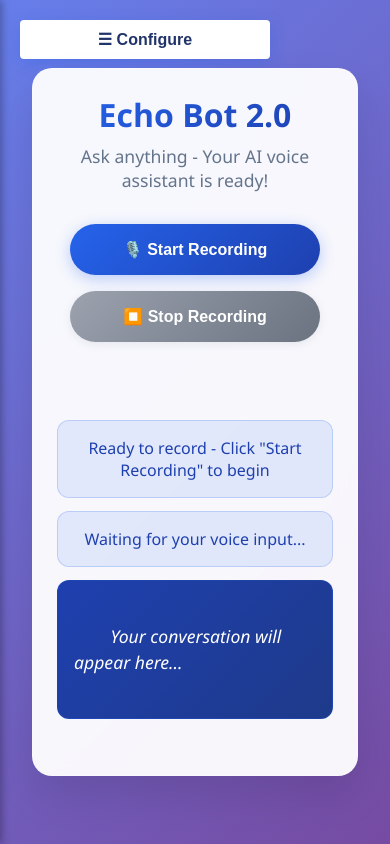
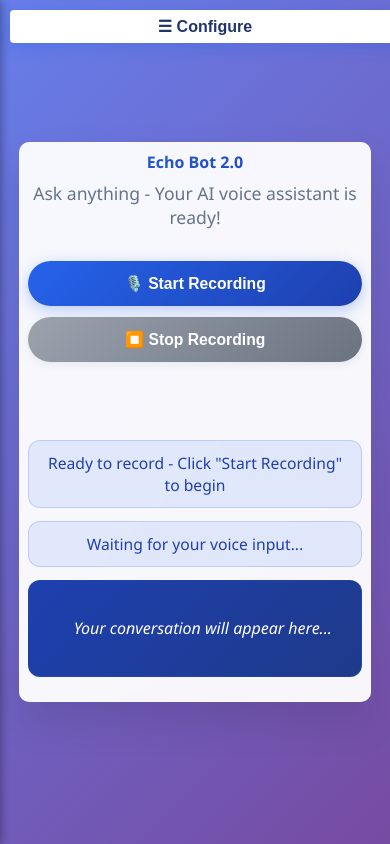
Before and after one commit to Anantjain-infinite/AI-VOICE-AGENT-with-MurfAI, a FastAPI app: page / in a window 390 px wide. Run offline with FastAPI, Linux system fonts and the light colour scheme.

Commit message:
Enhance API key configuration with user confirmation, success messages, and prevent recording until keys are set; improve sidebar UI and responsiveness.

```diff
--- a/main.py
+++ b/main.py
@@ -99,9 +99,13 @@ async def transcribe_file(file: UploadFile = File(...)):
 
 #Route: for generating response from LLM
 @app.post("/agent/chat/{session_id}", response_model=ChatResponse)
-async def agent_chat(session_id: str, file: UploadFile = File(...)):
+async def agent_chat(session_id: str, file: UploadFile = File(...), request: Request = None):
     audio_bytes = await file.read()
     transcription = transcribe_audio(audio_bytes)
+
+    # Log user IP with transcript
+    user_ip = request.client.host if request and request.client else "unknown"
+    logger.info(f"Transcript from IP {user_ip}: {transcription}")
 
     if session_id not in CHAT_SESSIONS:
         CHAT_SESSIONS[session_id] = []
@@ -121,6 +125,10 @@ async def websocket_endpoint(websocket: WebSocket, session_id: str):
     logger.info(f"WebSocket connected for session: {session_id}")
     connected_flag = {"value": True}
 
+    # Log IP address on connection
+    user_ip = getattr(websocket.client, "host", "unknown")
+    logger.info(f"WebSocket session {session_id} from IP {user_ip}")
+
     if session_id not in CHAT_SESSIONS_REAL:
         CHAT_SESSIONS_REAL[session_id] = []
 
@@ -132,6 +140,8 @@ async def websocket_endpoint(websocket: WebSocket, session_id: str):
     logger.info(f"Generated context ID: {context_id}")
 
     async def stream_gemini_response(transcript: str):
+        # Log user IP with transcript for streaming
+        logger.info(f"Transcript from IP {user_ip}: {transcript}")
         try:
             await process_gemini_response(
                 session_id,
--- a/static/script.js
+++ b/static/script.js
@@ -5,6 +5,11 @@ function toggleSidebar() {
     }
  document.getElementById("apiform").addEventListener("submit", function(e) {
       e.preventDefault(); // prevent page reload
+
+      // Confirmation before sending keys
+      if (!confirm("Are you sure you want to configure these API keys? (Agent will not work if API keys are wrong)")) {
+        return;
+      }
 
       const apiKey1 = document.getElementById("input1").value;
       const apiKey2 = document.getElementById("input2").value;
@@ -27,7 +32,19 @@ function toggleSidebar() {
       })
       .then(res => res.json())
       .then(data => {
-        document.getElementById("response").textContent = "Configuration successfull";
+        // Hide the form and show a success message
+        document.getElementById("apiform").style.display = "none";
+        let msg = document.getElementById("api-success-message");
+        if (!msg) {
+          msg = document.createElement("div");
+          msg.id = "api-success-message";
+          msg.style = "color:green;font-weight:bold;margin-top:1rem;text-align:center;";
+          document.getElementById("sidebar").appendChild(msg);
+        }
+        msg.textContent = "API keys configured successfully!";
+        if (areApiKeysFilled()) {
+          apiKeysConfigured = true;
+        }
       })
       .catch(err => console.error("Error:", err));
     });
@@ -52,6 +69,9 @@ let currentAudioSource = null;
 let scheduledTime = 0;
 let audioQueue = [];
 let isProcessingQueue = false;
+
+// Track API key configuration status
+let apiKeysConfigured = false;
 
 function getOrCreateSessionId() {
   const url = new URL(window.location.href);
@@ -598,8 +618,65 @@ async function stopStreaming() {
   updateStatus('upload-status', '✅ Recording stopped');
 }
 
+// Check if all API key fields are filled
+function areApiKeysFilled() {
+  return (
+    document.getElementById("input1").value.trim() &&
+    document.getElementById("input2").value.trim() &&
+    document.getElementById("input3").value.trim() &&
+    document.getElementById("input4").value.trim() &&
+    document.getElementById("input5").value.trim() &&
+    document.getElementById("input6").value.trim()
+  );
+}
+
+// On API key form submit, set flag if all keys are filled
+document.getElementById("apiform").addEventListener("submit", function(e) {
+  e.preventDefault(); // prevent page reload
+
+  const apiKey1 = document.getElementById("input1").value;
+  const apiKey2 = document.getElementById("input2").value;
+  const apiKey3 = document.getElementById("input3").value;
+  const apiKey4 = document.getElementById("input4").value;
+  const apiKey5 = document.getElementById("input5").value;
+  const apiKey6 = document.getElementById("input6").value;
+
+  fetch("http://127.0.0.1:8000/get-api-keys", {
+    method: "POST",
+    headers: { "Content-Type": "application/json" },
+    body: JSON.stringify({
+      api_key_1: apiKey1,
+      api_key_2: apiKey2,
+      api_key_3: apiKey3,
+      api_key_4: apiKey4,
+      api_key_5: apiKey5,
+      api_key_6: apiKey6
+    })
+  })
+  .then(res => res.json())
+  .then(data => {
+    document.getElementById("response").textContent = "Configuration successfull";
+    if (areApiKeysFilled()) {
+      apiKeysConfigured = true;
+    }
+  })
+  .catch(err => console.error("Error:", err));
+});
+
+
+// Prevent recording if API keys are not configured
+document.getElementById('start-btn').onclick = function() {
+  if (!apiKeysConfigured || !areApiKeysFilled()) {
+    alert("Please configure your API key first");
+    // Optionally, open the sidebar for user convenience
+    document.getElementById("sidebar").classList.add("active");
+    return;
+  }
+  startStreaming();
+};
+
 // Event listeners
-document.getElementById('start-btn').onclick = startStreaming;
+// document.getElementById('start-btn').onclick = startStreaming;
 document.getElementById('stop-btn').onclick = stopStreaming;
 
 // Add click handler to enable audio context on any user interaction
--- a/templates/index.html
+++ b/templates/index.html
@@ -261,24 +261,108 @@
       vertical-align: middle;
     }
 
+    @media (max-width: 900px) {
+      .container {
+        max-width: 98vw;
+        padding: 1.2rem;
+        margin: 0.5rem;
+      }
+      .sidebar {
+        width: 90vw;
+        left: -90vw;
+      }
+      .sidebar.active {
+        left: 0;
+      }
+      .toggle-btn {
+        left: 10px;
+        top: 10px;
+        padding: 8px 12px;
+      }
+    }
+
     @media (max-width: 640px) {
       .container {
-        padding: 1.5rem;
-        margin: 1rem;
+        padding: 1rem;
+        margin: 0.2rem;
+        border-radius: 10px;
       }
-
       .header h1 {
-        font-size: 2rem;
+        font-size: 1.4rem;
       }
-
+      .sidebar {
+        width: 100vw;
+        left: -100vw;
+        padding: 12px;
+      }
+      .sidebar.active {
+        left: 0;
+      }
+      .sidebar h2 {
+        font-size: 1.1rem;
+      }
+      .sidebar label {
+        font-size: 13px;
+      }
+      .sidebar input[type="text"] {
+        font-size: 13px;
+        padding: 6px;
+      }
+      .sub {
+        font-size: 14px;
+        padding: 8px 0;
+      }
+      .toggle-btn {
+        font-size: 1rem;
+        padding: 7px 10px;
+      }
       .button-group {
         flex-direction: column;
-        align-items: center;
+        gap: 0.7rem;
       }
-
       button {
         width: 100%;
-        max-width: 250px;
+        min-width: unset;
+        font-size: 0.98rem;
+        padding: 0.8rem 0.5rem;
+      }
+      .status-section {
+        margin: 1rem 0;
+      }
+      .status-card {
+        font-size: 0.98rem;
+        min-height: 38px;
+        padding: 0.7rem;
+      }
+      .status-card.transcript {
+        font-size: 1rem;
+        min-height: 60px;
+      }
+      .audio-section {
+        margin-top: 1rem;
+        padding-top: 1rem;
+      }
+      .audio-section h3 {
+        font-size: 1rem;
+      }
+      audio {
+        min-width: 0;
+        width: 100%;
+      }
+    }
+
+    @media (max-width: 400px) {
+      .container {
+        padding: 0.5rem;
+      }
+      .sidebar {
+        padding: 6px;
+      }
+      .header h1 {
+        font-size: 1rem;
+      }
+      .audio-section h3 {
+        font-size: 0.95rem;
       }
     }
 
@@ -299,7 +383,24 @@
 
   <!-- Sidebar -->
   <div class="sidebar" id="sidebar">
-    <h2>Configure Your Keys</h2>
+    <div class="sidebar-header" style="display: flex; align-items: center; justify-content: space-between; margin-bottom: 10px;">
+      <h2 style="margin: 0; font-size: 1.3rem; flex: 1;">Configure Your Keys</h2>
+      <button id="close-sidebar-btn" aria-label="Close sidebar"
+        style="
+          background: none;
+          border: none;
+          font-size: 2rem;
+          color: #1e40af;
+          cursor: pointer;
+          padding: 0 4px;
+          line-height: 1;
+          margin-left: 8px;
+          transition: color 0.2s;
+        "
+        onmouseover="this.style.color='#ef4444'"
+        onmouseout="this.style.color='#1e40af'"
+      >×</button>
+    </div>
     <form id="apiform">
       <label for="input1">MURF AI Key</label>
       <input type="text" id="input1" placeholder="Enter key" required>
@@ -366,10 +467,12 @@
     </div>
   </div>
 
-  <script src="../static/script.js">
-    function toggleSidebar() {
-      document.getElementById("sidebar").classList.toggle("active");
-    }
+  <script src="../static/script.js"></script>
+  <script>
+    // Sidebar close button logic
+    document.getElementById("close-sidebar-btn").onclick = function() {
+      document.getElementById("sidebar").classList.remove("active");
+    };
   </script>
 </body>
 </html>
```
Also changed, not shown: readme.md.
